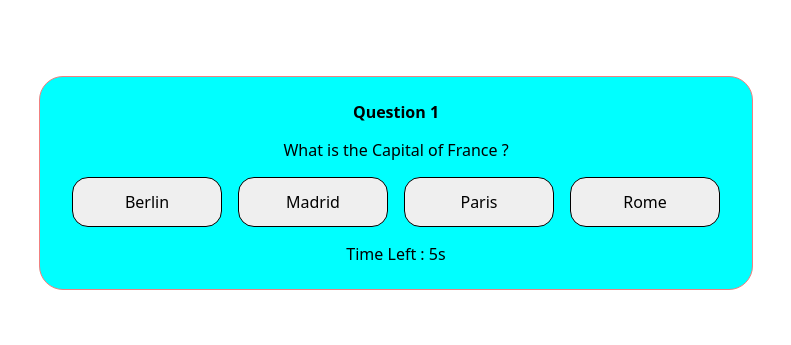
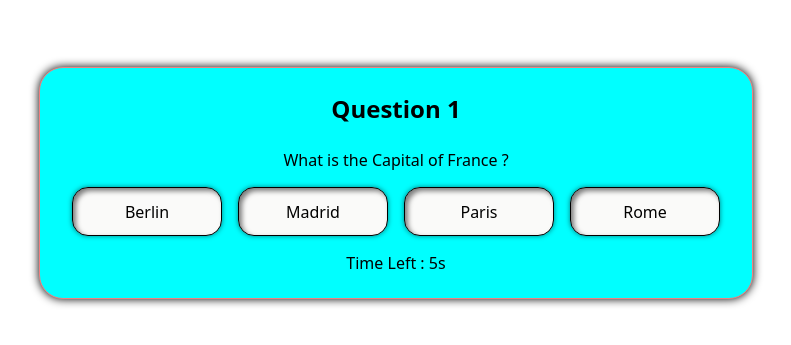
Before and after one commit to surya74697873/react-practice, a React (Vite) app: page / in a window 1280 px wide. Shown: the part 217-562 px from the top of the page, without its empty margins (244-1035 px from the left). Built offline with nearby package versions, Linux system fonts and the light colour scheme.

Commit message:
just improve quiz style

```diff
--- a/src/Quiz/Quiz.css
+++ b/src/Quiz/Quiz.css
@@ -5,6 +5,7 @@
     text-align: center;
     padding: 1.5em;
     border-radius: 1.5em;
+    box-shadow: 0px 0px 10px rgb(0,0,1);
 }
 
 p,h2{
@@ -15,14 +16,26 @@ p,h2{
     width: 100%;
 }
 
+.question-section > h2{
+  font-size: 1.5em;
+}
+
 .options{
     display: flex;
+    flex-wrap: wrap;
 }
 
 button{
+  background-color: rgb(250,250,249);
     width: 150px;
     border-radius: 1em;
     padding: .8em 1.3em;
-    border: 1px solid;
     margin: 0 0.5em 1em 0.5em;
+    border: 0.5px solid;
+    box-shadow: 0px 0px 5px rgba(0,0,0,0.5),
+    inset 3px 3px 5px rgba(0,0,0,0.5);
 }
+
+button:hover{
+  background-color: white;
+}
```
